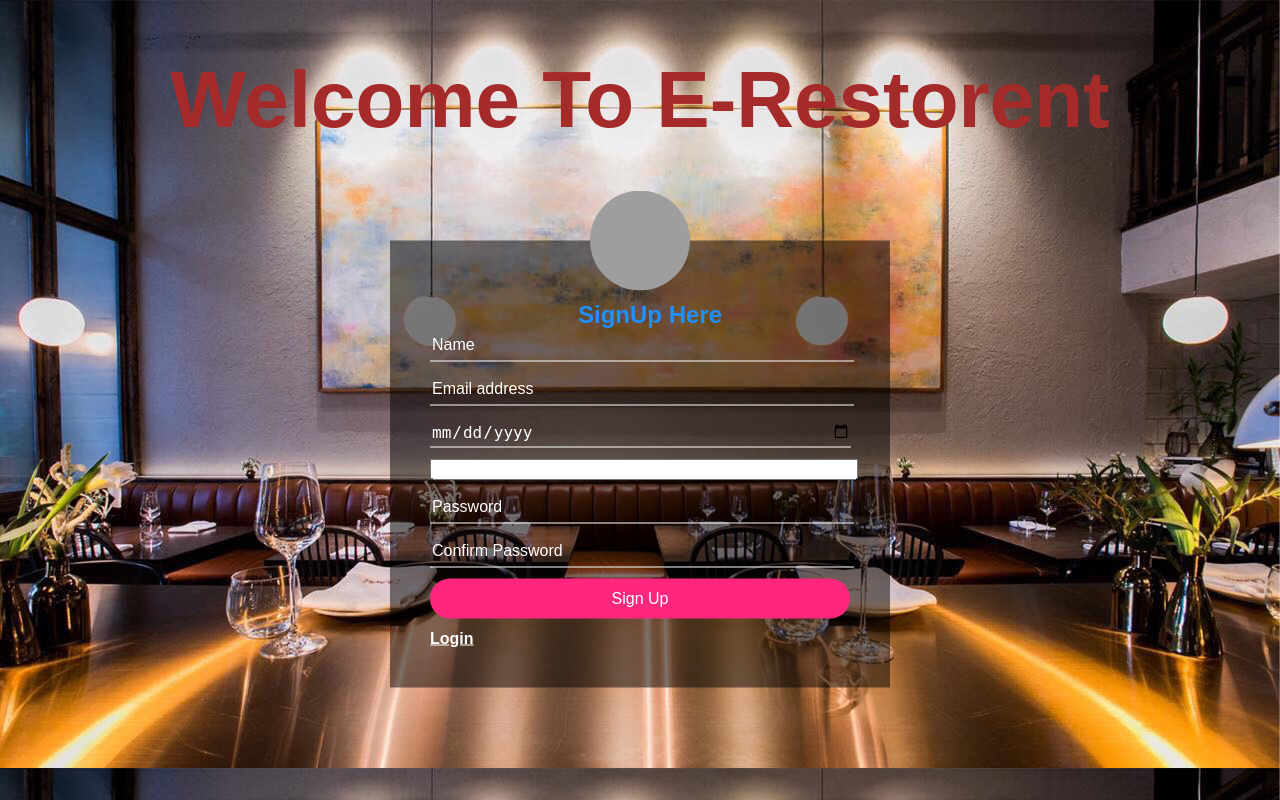
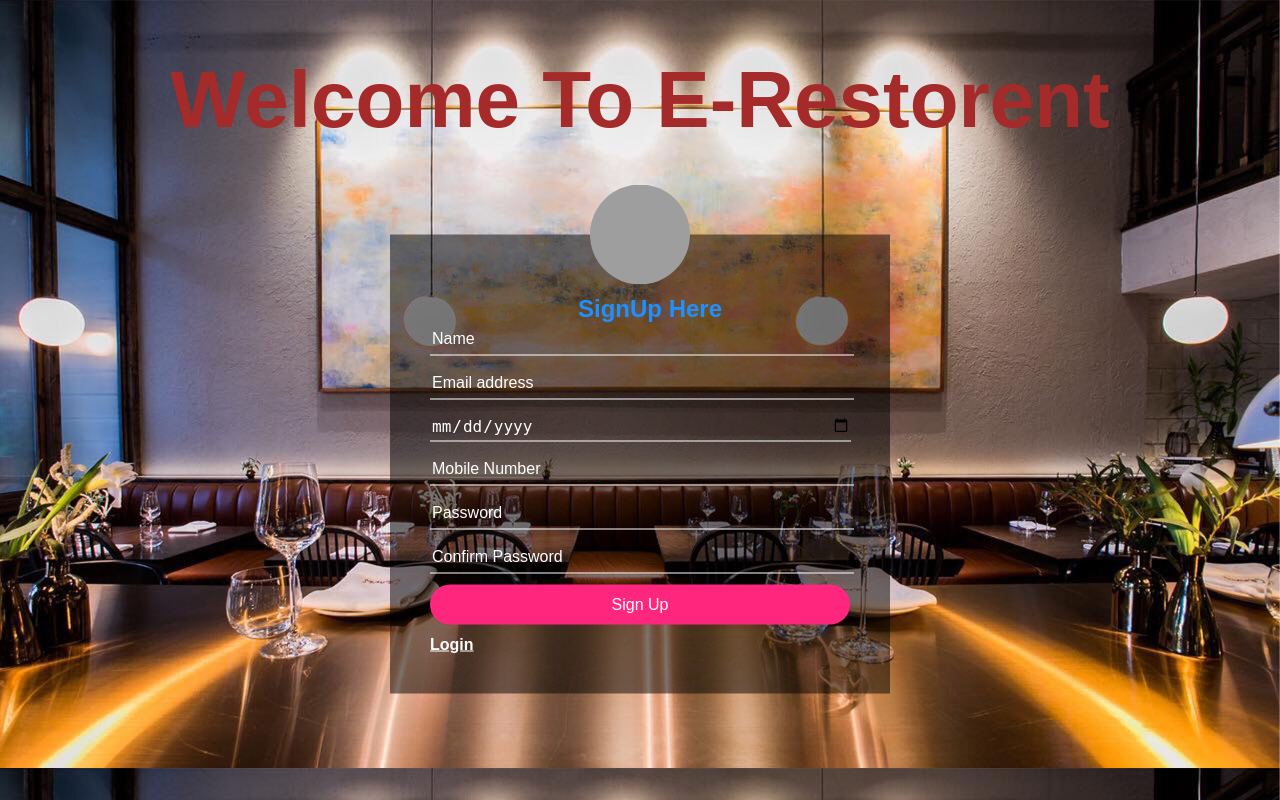
Before and after one commit to ankitpakhale/ERestorent, a Django app: page /signup/ in a window 1280 px wide. Run offline with Django 3.2, Linux system fonts and the light colour scheme; grey boxes are pictures that could not be loaded.

Commit message:
Design Changes

```diff
--- a/app1/static/css/register.css
+++ b/app1/static/css/register.css
@@ -49,7 +49,7 @@ body{
   font-size: 16px;
   }
 
-  .signupBox input[type="text"], .signupBox input[type="tel"], .signupBox input[type="password"], .signupBox input[type="date"], .signupBox input[type="email"]{
+  .signupBox input[type="text"], .signupBox input[type="tel"], .signupBox input[type="password"], .signupBox input[type="date"], .signupBox input[type="email"], input[type="number"]{
     border: none;
     border-bottom: 1px solid #fff;
     background: transparent;
@@ -68,9 +68,11 @@ body{
     background: rgb(255,38,126);
     cursor: pointer;
     border-radius: 20px;
+    transition: all 0.3s ease;
   }
 
   .signupBox input[type="submit"]:hover{
+    transition: all 0.3s ease;
     background: #efed40;
     color: #262626;
   }
```
Also changed, not shown: app1/views.py (+0 -8 lines).
